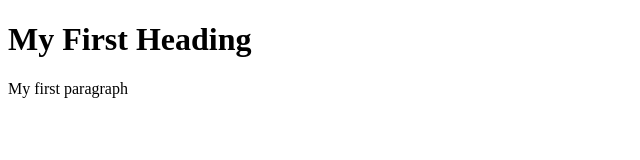
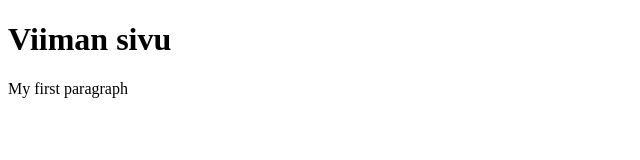
Before and after one commit to bhr517/bhr517.github.io, a plain HTML site: page index.html in a window 1280 px wide. Shown: the whole page, without its empty margins (0-640 px from the left). Drawn offline with Linux system fonts and the light colour scheme.

Commit message:
h muutos

```diff
--- a/index.html
+++ b/index.html
@@ -4,7 +4,7 @@
         <title>Page Title</title>
     </head>
     <body>
-        <h1>My First Heading</h1>
+        <h1>Viiman sivu</h1>
         <p>My first paragraph</p>
     </body>
 </html>
```
